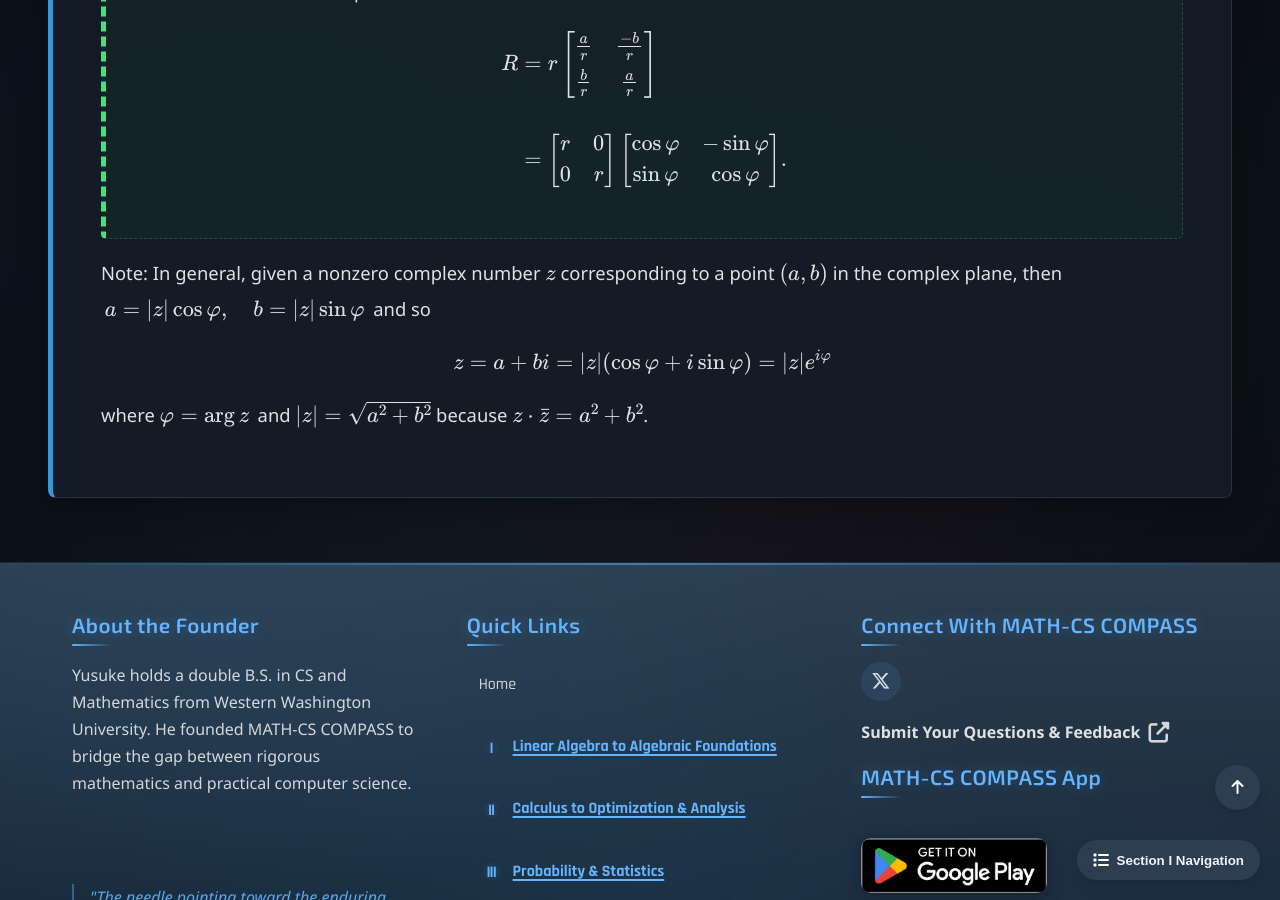
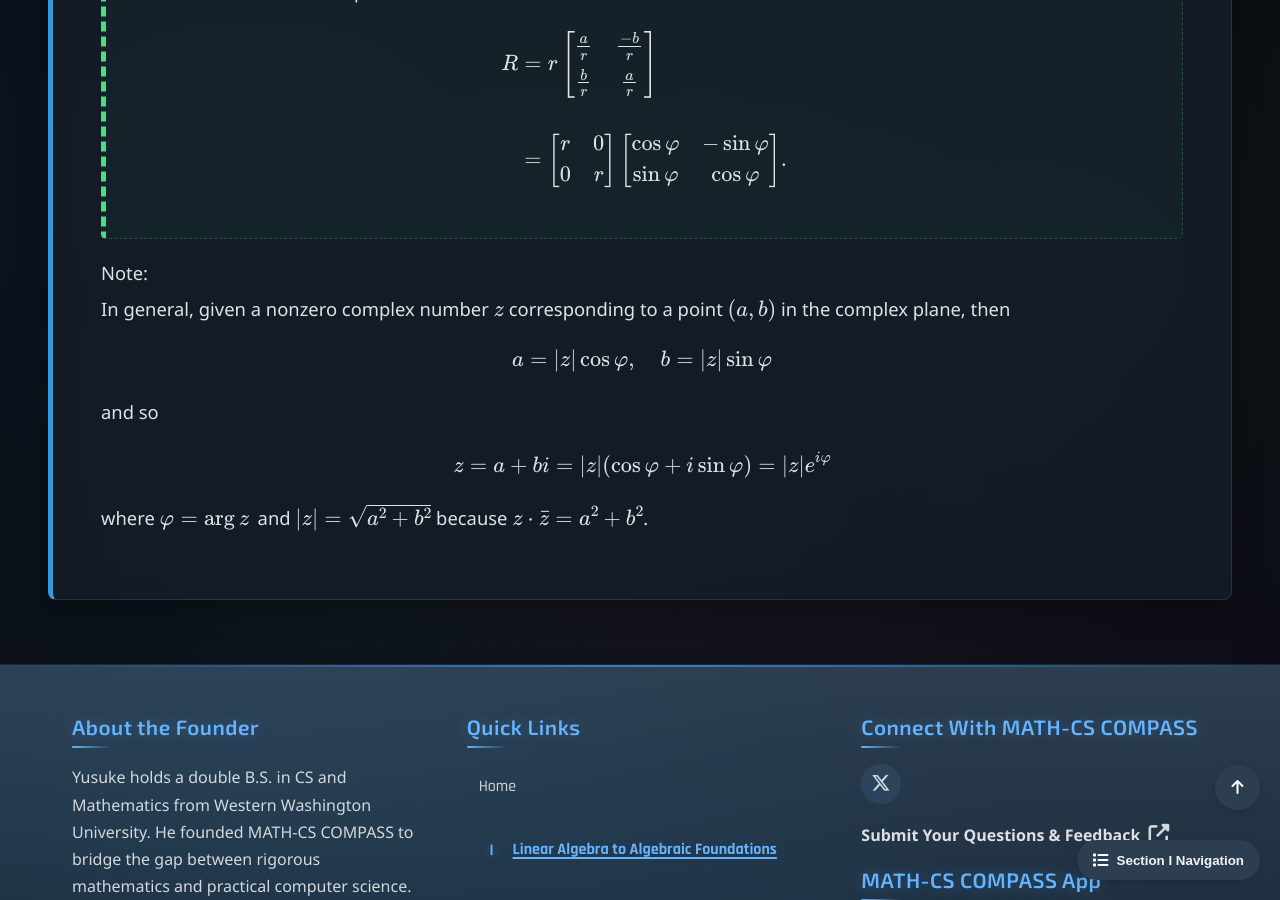
Before and after one commit to Yusukey01/yusukey01.github.io, a Jekyll site: the page built from Mathematics/Linear_algebra/eigenvectors.html, in a window 1280 px wide and 900 px high, scrolled down 10215 px. Built offline with Jekyll 4.4.1, drawn with Linux system fonts in a browser that asks for light colours.

Commit message:
revised explanations

```diff
--- a/Mathematics/Linear_algebra/eigenvectors.html
+++ b/Mathematics/Linear_algebra/eigenvectors.html
@@ -435,8 +435,13 @@ uses_python: false
                 </div>
 
                 <p>
-                    Note: In general, given a nonzero complex number \(z\) corresponding to a point \((a, b)\) in the complex plane,
-                    then \( \, a = |z| \cos \varphi , \quad b =  |z| \sin \varphi \, \) and so
+                    Note:
+                    <br>
+                    In general, given a nonzero complex number \(z\) corresponding to a point \((a, b)\) in the complex plane, then
+                    \[
+                    a = |z| \cos \varphi , \quad b =  |z| \sin \varphi
+                    \]
+                    and so
                     \[
                     z = a + bi = |z| (\cos \varphi + i\sin \varphi ) = |z|e^{i\varphi}
                     \]
```
Also changed, not shown: data/curriculum.json.
